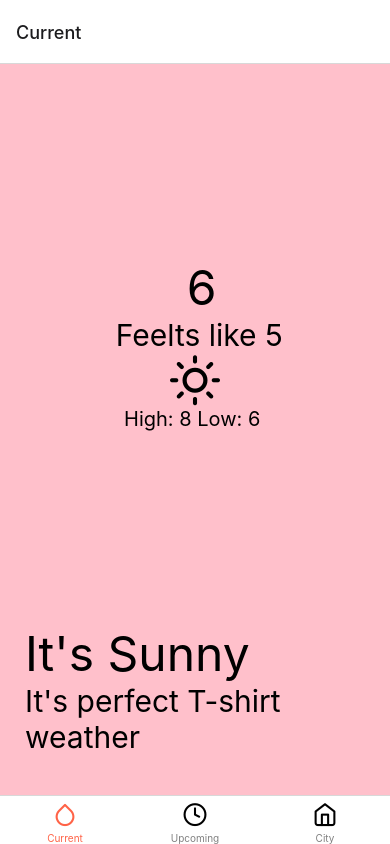
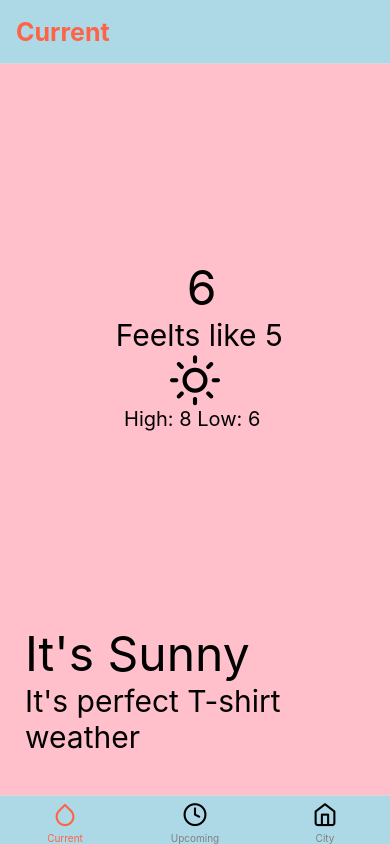
Before and after one commit to vineethxavier/react, a React Native app: screen / in a window 390 px wide. Built offline with nearby package versions, Linux system fonts and the light colour scheme.

Commit message:
tabbar header styles

```diff
--- a/src/components/Tabs.js
+++ b/src/components/Tabs.js
@@ -11,7 +11,18 @@ const Tabs = () => {
   <Tab.Navigator
    screenOptions={{
     tabBarActiveTintColor: 'tomato',
-    tabBarInactiveTintColor: 'grey'
+    tabBarInactiveTintColor: 'grey',
+    tabBarStyle: {
+     backgroundColor: 'lightblue'
+    },
+    headerStyle: {
+     backgroundColor: 'lightblue'
+    },
+    headerTitleStyle: {
+     fontWeight: 'bold',
+     fontSize: 25,
+     color: 'tomato'
+    }
    }}>
    <Tab.Screen
     name={'Current'}
```
